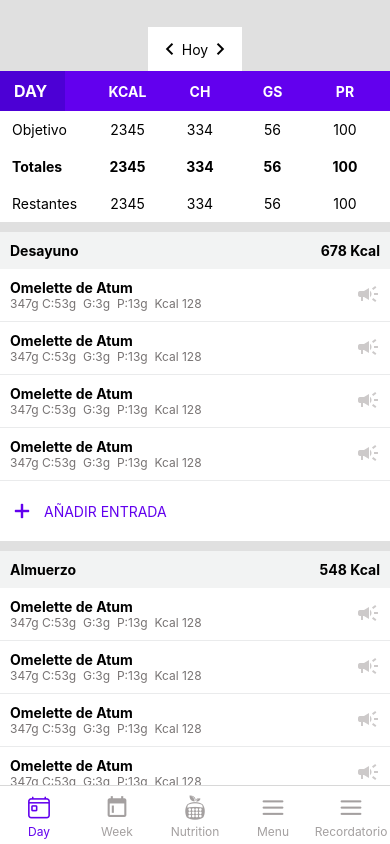
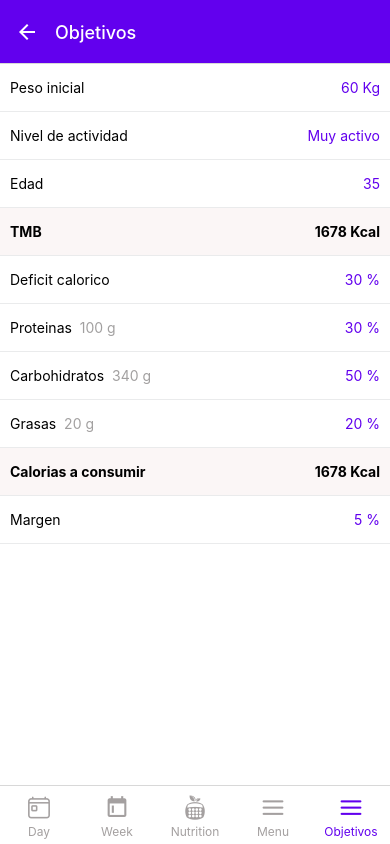
Before and after one commit to ariel151515/Flextonica, a React Native app in the folder Flextonica-Frontend/: screen /Objetivos in a window 390 px wide. Built offline with nearby package versions, Linux system fonts and the light colour scheme.

Commit message:
Objetivos screen terminado

```diff
--- a/Flextonica-Frontend/navigation/Navigation.jsx
+++ b/Flextonica-Frontend/navigation/Navigation.jsx
@@ -17,6 +17,7 @@ import { Feather } from '@expo/vector-icons'; // menú
 import { Ionicons } from '@expo/vector-icons'; // día
 import { MaterialCommunityIcons } from '@expo/vector-icons'; // semana
 import { FontAwesome5 } from '@expo/vector-icons'; // nutrición
+import ObjetivosScreen from '../screens/ObjetivosScreen/ObjetivosScreen';
 
 const Tab = createBottomTabNavigator();
 
@@ -116,9 +117,9 @@ const TabGroup = () => {
             />
 
 
-           <Tab.Screen
-                name="Recordatorios"
-                component={RecordatoriosScreen}
+         <Tab.Screen
+                name="Objetivos"
+                component={ObjetivosScreen}
                 options={{
                     tabBarIcon: ({ focused, color, size }) => (
                         <Feather
@@ -128,7 +129,7 @@ const TabGroup = () => {
                     ),
                     tabBarLabel: ({ focused, color }) => (
                         <Text style={{ fontSize: 12, marginBottom:5, color: color, marginTop:-5}}>
-                            Recordatorio
+                            Objetivos
                         </Text>
                     ),
 
--- a/Flextonica-Frontend/screens/ObjetivosScreen/ObjetivosScreen.jsx
+++ b/Flextonica-Frontend/screens/ObjetivosScreen/ObjetivosScreen.jsx
@@ -1,22 +1,80 @@
-import React from 'react'
+import React, { useState } from 'react';
 import { View, Text, StyleSheet, TouchableOpacity } from 'react-native';
 import { useNavigation } from '@react-navigation/native';
 import { MaterialIcons } from '@expo/vector-icons';
 
-const PerfilUserScreen = () => {
+export const Item = ({ pesoInicial,
+                       nivelDeActividad,
+                       edad,
+                       tmb,
+                       deficitCalorico,
+                       proteinas,
+                       carbohidratos,
+                       grasas,
+                       margen,
+                       calorias,
+                       gris
+                       }) => {
 
+  return (
+    <View style={[styles.item, { backgroundColor: gris ? '#FBF6F6' : '#fff' }]}>
+      <View>
+        <Text style={styles.comida}>
+             {pesoInicial && 'Peso inicial'}
+             {nivelDeActividad && 'Nivel de actividad'}
+             {edad && 'Edad'}
+             <Text style={{color:'#000', fontWeight:'bold'}}>{tmb && 'TMB'}</Text>
+             {deficitCalorico && 'Deficit calorico'}
+             {proteinas && (<><Text>Proteinas</Text><Text style={{color:'#A2A0A0'}}>  100 g </Text></>)}
+             {carbohidratos && (<><Text>Carbohidratos</Text><Text style={{color:'#A2A0A0'}}>  340 g </Text></>)}
+             {grasas && (<><Text>Grasas</Text><Text style={{color:'#A2A0A0'}}>  20 g </Text></>)}
+             {margen && 'Margen'}
+             <Text style={{fontWeight:'bold'}}>{calorias && 'Calorias a consumir'}</Text>
+        </Text>
+      </View>
+      <View style={styles.pp}>
+        <Text style={{color:'#6200EE'}}>
+             {pesoInicial && pesoInicial}
+             {nivelDeActividad && nivelDeActividad}
+             {edad && edad}
+             <Text style={{color:'#000', fontWeight:'bold'}}>{tmb && tmb}</Text>
+             {deficitCalorico && deficitCalorico}
+             <Text style={{color:'#6200EE'}}>{proteinas && proteinas}</Text>
+             <Text style={{color:'#6200EE'}}>{carbohidratos && carbohidratos}</Text>
+             <Text style={{color:'#6200EE'}}>{grasas && grasas }</Text>
+             {margen && margen}
+             <Text style={{fontWeight:'bold', color:'#000'}}>{calorias && calorias}</Text>
+        </Text>
+        <Text style={{color:'#6200EE'}}>
+             {pesoInicial && ' Kg'}
+             {nivelDeActividad && null}
+             {edad && null}
+             <Text style={{color:'#000', fontWeight:'bold'}}>{tmb && ' Kcal'}</Text>
+             {deficitCalorico && ' %'}
+             <Text style={{color:'#6200EE'}}>{proteinas && ' %'}</Text>
+             <Text style={{color:'#6200EE'}}>{carbohidratos && ' %'}</Text>
+             <Text style={{color:'#6200EE'}}>{grasas && ' %'}</Text>
+             {margen && ' %'}
+             <Text style={{fontWeight:'bold', color:'#000'}}>{calorias && ' Kcal'}</Text>
+        </Text>
+      </View>
+    </View>
+  );
+}
+
+const ObjetivosScreen = () => {
   const navigation = useNavigation();
 
   React.useLayoutEffect(() => {
     navigation.setOptions({
       headerStyle: {
-          backgroundColor: '#0B5CFF',
+        backgroundColor: '#6200EE',
       },
       headerTintColor: '#fff',
       headerLeft: () => (
         <TouchableOpacity
           style={styles.backButton}
-            onPress={() => navigation.navigate('MenuScreen')} // Aquí modificamos la función onPress para navegar a MenuScreen
+          onPress={() => navigation.navigate('MenuScreen')}
         >
           <MaterialIcons name="arrow-back" size={24} color="#fff" />
         </TouchableOpacity>
@@ -25,17 +83,183 @@ const PerfilUserScreen = () => {
   }, [navigation]);
 
   return (
-    <View>
-      <Text>Objetivos Screen</Text>
+    <View style={styles.container}>
+      <View style={styles.contenedorItem}>
+
+        <Item
+           pesoInicial="60"
+           nivelDeActividad=""
+           edad=""
+           tmb=""
+           deficitCalorico=""
+           proteinas=""
+           carbohidratos=""
+           grasas=""
+           margen=""
+           calorias=''
+           gris=""
+            />
+
+       <Item
+           pesoInicial=""
+           nivelDeActividad="Muy activo"
+           edad=""
+           tmb=""
+           deficitCalorico=""
+           proteinas=""
+           carbohidratos=""
+           grasas=""
+           margen=""
+           calorias=''
+           gris=""
+            />
+
+       <Item
+           pesoInicial=""
+           nivelDeActividad=""
+           edad="35"
+           tmb=""
+           deficitCalorico=""
+           proteinas=""
+           carbohidratos=""
+           grasas=""
+           margen=""
+           calorias=''
+           gris=""
+            />
+
+      <Item
+           pesoInicial=""
+           nivelDeActividad=""
+           edad=""
+           tmb="1678"
+           deficitCalorico=""
+           proteinas=""
+           carbohidratos=""
+           grasas=""
+           margen=""
+           calorias=''
+           gris="gris"
+            />
+
+       <Item
+           pesoInicial=""
+           nivelDeActividad=""
+           edad=""
+           tmb=""
+           deficitCalorico="30"
+           proteinas=""
+           carbohidratos=""
+           grasas=""
+           margen=""
+           calorias=''
+           gris=""
+            />
+
+      <Item
+           pesoInicial=""
+           nivelDeActividad=""
+           edad=""
+           tmb=""
+           deficitCalorico=""
+           proteinas="30"
+           carbohidratos=""
+           grasas=""
+           margen=""
+           calorias=''
+           gris=""
+            />
+
+      <Item
+           pesoInicial=""
+           nivelDeActividad=""
+           edad=""
+           tmb=""
+           deficitCalorico=""
+           proteinas=""
+           carbohidratos="50"
+           grasas=""
+           margen=""
+           calorias=''
+           gris=""
+            />
+
+      <Item
+           pesoInicial=""
+           nivelDeActividad=""
+           edad=""
+           tmb=""
+           deficitCalorico=""
+           proteinas=""
+           carbohidratos=""
+           grasas="20"
+           margen=""
+           calorias=''
+           gris=""
+            />
+
+
+      <Item
+           pesoInicial=""
+           nivelDeActividad=""
+           edad=""
+           tmb=""
+           deficitCalorico=""
+           proteinas=""
+           carbohidratos=""
+           grasas=""
+           margen=""
+           calorias='1678'
+           gris="gris"
+            />
+
+      <Item
+           pesoInicial=""
+           nivelDeActividad=""
+           edad=""
+           tmb=""
+           deficitCalorico=""
+           proteinas=""
+           carbohidratos=""
+           grasas=""
+           margen="5"
+           calorias=''
+           gris=""
+            />
+
+      </View>
     </View>
   )
 }
 
-// Definición de estilos
+// Estilos
 const styles = StyleSheet.create({
   backButton: {
     marginLeft: 15,
   },
+  item: {
+    flexDirection: 'row',
+    alignItems: 'center',
+    justifyContent: 'space-between',
+    paddingVertical: 15,
+    paddingHorizontal: 10,
+    borderBottomWidth: 0.6,
+    borderBottomColor: '#EAEBEC',
+  },
+  comida: {
+    color: '#000',
+  },
+  contenedorItem: {
+    flex: 1,
+  },
+  container: {
+    flex: 1,
+    backgroundColor: '#Ffff',
+  },
+  pp: {
+    flexDirection: 'row',
+    alignItems: 'center', // Alinea verticalmente los elementos en esta vista
+  },
 });
 
-export default PerfilUserScreen;
+export default ObjetivosScreen;
```
Lines whose indentation alone changed are shown as unchanged.
